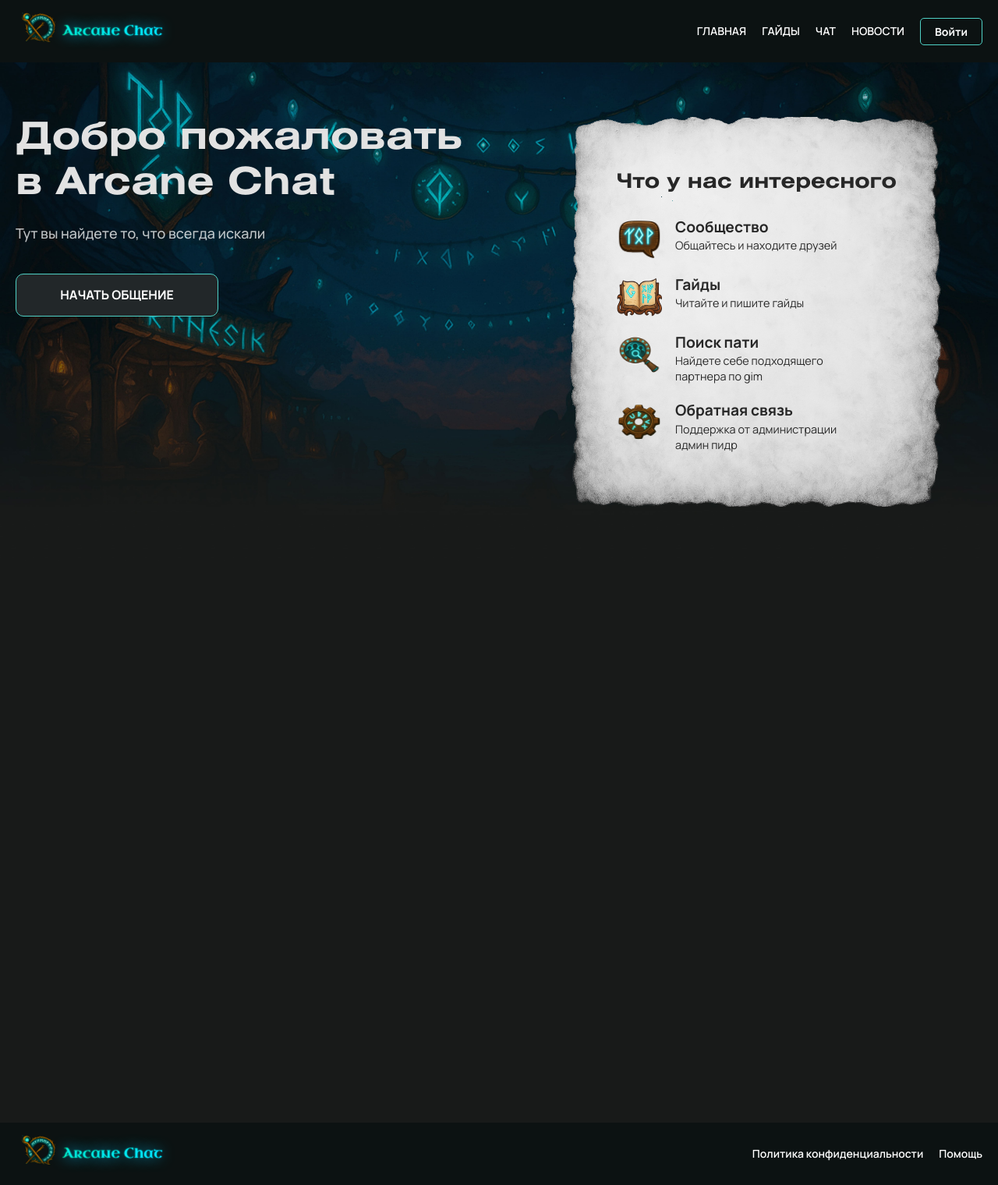
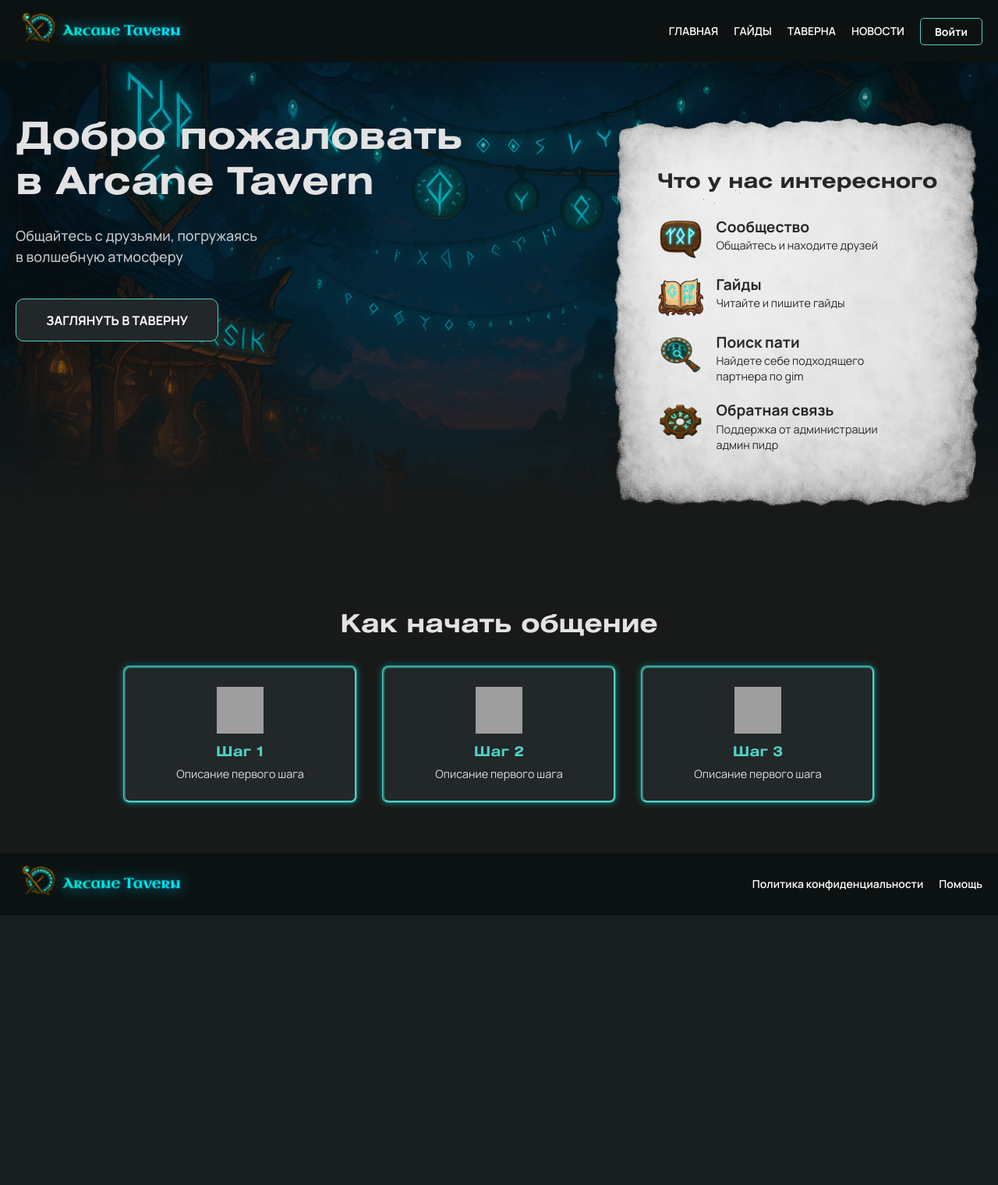
Before and after one commit to RAIVZ/my-project, a PHP site: page / in a window 1280 px wide. Shown: the whole page at 78% size. After the commit the page ends 1159 px from the top, so only its background shows below. Run offline with PHP 8.4, Linux system fonts and the light colour scheme; grey boxes are pictures that could not be loaded.

Commit message:
my-project

```diff
--- a/public/css.css
+++ b/public/css.css
@@ -83,7 +83,16 @@ h6 {
 	margin-bottom: 1.5rem;
 	line-height: 1.2;
 }
-
+/* Заголовок секции */
+.info__heading {
+  font-family: "HeliosExt", cursive;
+  font-size: 2rem;
+  color: #ffffff;
+  text-align: center;
+  color: rgb(226, 226, 226);
+  line-height: 1.2;
+  margin-bottom: 2rem;
+}
 html, body {
 	height: auto;
 	line-height: 1;
@@ -307,7 +316,7 @@ font-family: "Manrope", sans-serif;
     font-size: 1.125rem;
     font-weight: 500;
     color: rgba(255, 255, 255, 0.75);
-    line-height: 1.2;
+    line-height: 1.5;
     margin-bottom: 2.5rem;
     max-width: 480px;
 }
@@ -349,7 +358,7 @@ font-family: "Manrope", sans-serif;
 	display: flex;
 	justify-content: center;
 	align-items: center;
-	width: 580px;
+    width: 475px;
     height: 500px;
 	background: url(./img/parchment_gray_silk_transparent.png) center/cover no-repeat;
 }
@@ -579,12 +591,68 @@ font-family: "HeliosExt", cursive;
 		font-size: 0.7rem;
 	}
 }
+/* КОНТЕЙНЕР ИНФО */
+/* Секция «Как это работает» */
 .info {
-	display: flex;
-    align-items: flex-start;
-	justify-content: center;
-    min-height: 90vh;
-	background-color: #181A19;
+  background-color: #181a19;
+  padding: 4rem 0;
+}
+
+/* Центрируем контейнер и задаём ширину */
+.info__container {
+  max-width: 1440px;
+  width: 100%;
+  margin: 0 auto;
+  padding: 0 20px;
+}
+
+/* Список шагов */
+.info__list {
+  display: flex;
+  flex-wrap: wrap;
+  gap: 2rem;
+  justify-content: center;
+  list-style: none;     /* Убираем маркеры ul */
+  margin: 0;
+  padding: 0;
+}
+
+/* Отдельный шаг */
+.info__item {
+  background: #222729;
+  border: 3px ridge #4fd1c5;
+  border-radius: 8px;
+  padding: 1.5rem;
+  width: 300px;
+  box-shadow: 0 0px 8px rgba(0, 247, 255, 0.4);
+  text-align: center;
+  display: flex;
+  flex-direction: column;
+  align-items: center;
+}
+
+/* Иконка шага */
+.info__icon {
+  width: 60px;
+  height: 60px;
+  margin-bottom: 1rem;
+}
+
+/* Заголовок подшагов */
+.info__step-title {
+  font-family: "HeliosExt", cursive;
+  font-size: 1.1rem;
+  color: #4fd1c5;
+  margin: 0 0 0.5rem 0;
+}
+
+/* Описание шага */
+.info__step-desc {
+  font-family: "Manrope", sans-serif;
+  font-size: 0.9rem;
+  color: #ddd;
+  line-height: 1.4;
+  margin: 0;
 }
 /* ПОДВАЛ */
 footer {
--- a/public/index.html
+++ b/public/index.html
@@ -4,14 +4,14 @@
 	<meta charset="UTF-8">
 	<meta name="viewport" content="width=device-width, initial-scale=1.0">
 	<link rel="stylesheet" href="./css.css">
-	<title>Arcane Chat</title>
+	<title>Arcane Tavern</title>
 </head>
 <body>
 	<div class="wrapper">
 	<header class="header">
 		<!-- Логотип -->
 		<div class="header-logo">
-			<a href="#" class="logo"><img src="./img/logo.png" alt="" class="header__logo-image" width="60px"><span class="logo__text">Arcane Chat</span></a>
+			<a href="#" class="logo"><img src="./img/logo.png" alt="" class="header__logo-image" width="60px"><span class="logo__text">Arcane Tavern</span></a>
 		</div>
 		<!-- Навигация -->
 		<div class="header-nav">
@@ -19,7 +19,7 @@
 				<ul class="header__nav-list">
 					<li class="header__nav-item"><a href="#" class="menu">ГЛАВНАЯ</a></li>
 					<li class="header__nav-item"><a href="#" class="menu">ГАЙДЫ</a></li>
-					<li class="header__nav-item"><a href="#" class="menu">ЧАТ</a></li>
+					<li class="header__nav-item"><a href="#" class="menu">ТАВЕРНА</a></li>
 					<li class="header__nav-item"><a href="#" class="menu">НОВОСТИ</a></li>
 				</ul>
 			</nav>
@@ -40,9 +40,9 @@
 				<div class="hero__container">
 					<!-- Левая колонка -->
 					<div class="hero__text-box">
-						<h1 class="hero__title">Добро пожаловать <br> в Arcane Chat</h1>
-						<p class="hero__desc">Тут вы найдете то, что всегда искали</p>
-						<button class="btn btn--accent hero__cta">Начать общение</button>
+						<h1 class="hero__title">Добро пожаловать <br> в Arcane Tavern</h1>
+						<p class="hero__desc">Общайтесь с друзьями, погружаясь<br>в волшебную атмосферу</p>
+						<button class="btn btn--accent hero__cta">Заглянуть в таверну</button>
 					</div>
 					<!-- Правая колонка -->
 					<div class="hero__media">
@@ -82,14 +82,35 @@
 					</div>
 				</div>
 			</section>
-			<section id="info" class="info">
-
+			<section id="info" class="info" aria-labelledby="info-title">
+				<div class="info__container">
+					<!-- Заголовок раздела -->
+					<h2 id="info-title" class="info__heading">Как начать общение</h2>
+					<!-- Список шагов -->
+					<ul class="info__list">
+						<li class="info__item">
+							<img src="./img/icon1.png" alt="Иконка шага 1" class="info__icon">
+							<h3 class="info__step-title">Шаг 1</h3>
+							<p class="info__step-desc">Описание первого шага</p>
+						</li>
+						<li class="info__item">
+							<img src="./img/icon1.png" alt="Иконка шага 1" class="info__icon">
+							<h3 class="info__step-title">Шаг 2</h3>
+							<p class="info__step-desc">Описание первого шага</p>
+						</li>
+						<li class="info__item">
+							<img src="./img/icon1.png" alt="Иконка шага 1" class="info__icon">
+							<h3 class="info__step-title">Шаг 3</h3>
+							<p class="info__step-desc">Описание первого шага</p>
+						</li>
+					</ul>
+				</div>
 			</section>
 		</div>
 	</main>
 	<footer class="footer">
 		<div class="footer-logo">
-			<a href="#" class="logo"><img src="./img/logo.png" alt="" class="footer__logo-image" width="60px"><span class="logo__text">Arcane Chat</span></a>
+			<a href="#" class="logo"><img src="./img/logo.png" alt="" class="footer__logo-image" width="60px"><span class="logo__text">Arcane Tavern</span></a>
 		</div>
 		<div class="footer__info">
 			<ul class="footer__list">
```
Also changed, not shown: other parts of public/css.css (+25 -9 lines), public/img/parchment_gray_silk_transparent.png, public/img/parchment_no_bg_clean (1).png (added), 1 other file.
